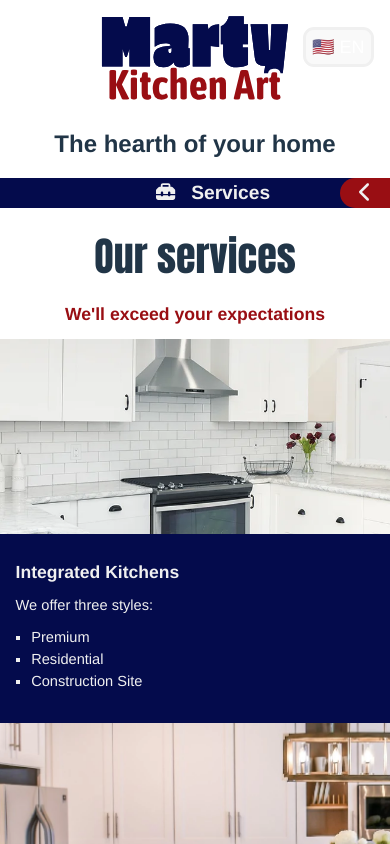
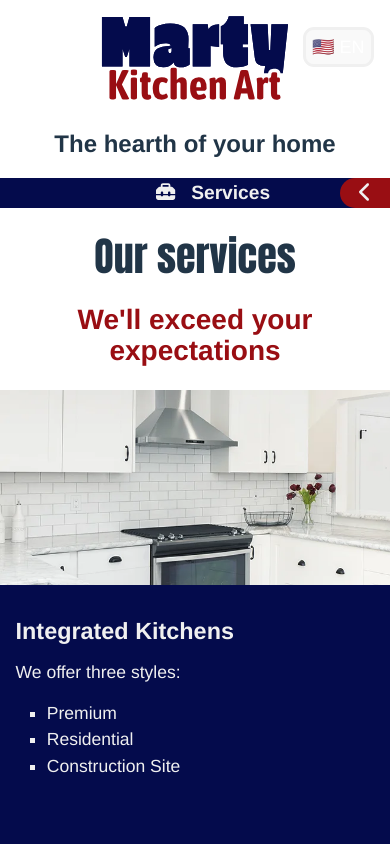
Before and after one commit to SomeGuyNamedJon/martykitchenart, a Vue app: page /services in a window 390 px wide. Built offline with nearby package versions, Linux system fonts and the light colour scheme; a web font is replaced by a local one.

Commit message:
Bumped up the font in most places, especially mobile

```diff
--- a/src/pages/About.vue
+++ b/src/pages/About.vue
@@ -88,16 +88,16 @@
         width: 100%;
     }
     .blurb h1{
+        font-size: 5em;
+    }
+    .blurb h2{
         font-size: 4em;
     }
-    .blurb h2{
-        font-size: 3em;
-    }
     .blurb h5{
-        font-size: 2em;
+        font-size: 2.2em;
     }
     .blurb > p, ul {
-        font-size: 3em;
+        font-size: 3.2em;
     }
     button {
         font-size: 2.5em;
--- a/src/pages/Contact.vue
+++ b/src/pages/Contact.vue
@@ -50,7 +50,9 @@
 .contactHead{
     text-align: left;
 }
-
+.contactHead p{
+    font-size: 1.2em;
+}
 .MainView{
     box-sizing: border-box;
     display: grid;
--- a/src/pages/Home.vue
+++ b/src/pages/Home.vue
@@ -89,10 +89,11 @@
             "MainText";
     }
     .Title h1 {
-        font-size: 2em;
+        margin-top: 0;
+        font-size: 3.5em;
     }
     .Title h2 {
-        font-size: 1.1em;
+        font-size: 2em;
     }
     .KitchenImage{
         max-height: 200px;
--- a/src/pages/Services.vue
+++ b/src/pages/Services.vue
@@ -92,6 +92,9 @@
 .blurb h2 {
     line-height: 1.0125;
 }
+.blurb p, ul {
+    font-size: 1.5em;
+}
 .LeftImage {
     grid-area: LeftImage;
     overflow: hidden;
@@ -142,7 +145,7 @@
         font-size: 2.5em;
     }
     .Title h2 {
-        font-size: 1.1em;
+        font-size: 1.75em;
     }
     .LeftImage, .RightImage {
         max-height: 50vw;
@@ -166,8 +169,12 @@
         bottom: 50%;
     }
 
-    ul, .blurb p{
-        font-size: 2.5em;
+    .blurb h2{
+        font-size: 4em;
+    }
+
+    .blurb p, ul{
+        font-size: 3em;
     }
 
 }
--- a/src/style.css
+++ b/src/style.css
@@ -69,7 +69,7 @@ p{
 
 ul{
   font-size: 1em;
-  padding-left: 4vw;
+  padding-left: 8vw;
   list-style: square;
   line-height: 1.5em;
 }
```
